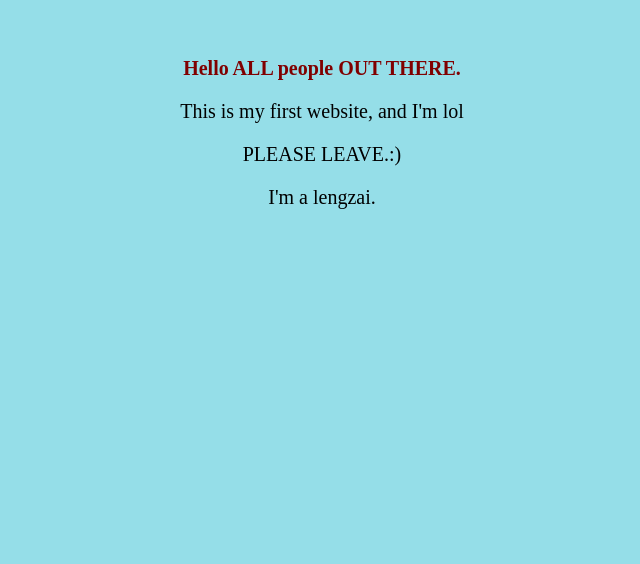
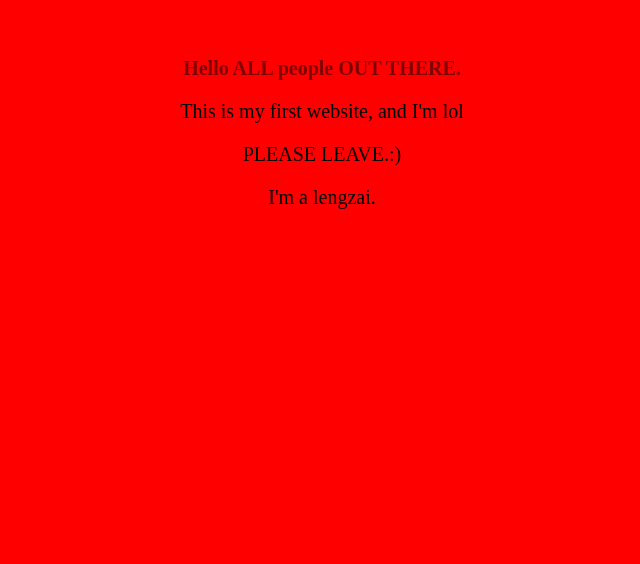
Before and after one commit to ahlin1231/ahlin1231.github.io, a plain HTML site: page index.html in a window 1280 px wide. Shown: the part 236-800 px from the top of the page, without its empty margins (318-958 px from the left). Drawn offline with Linux system fonts and the light colour scheme.

Commit message:
Update index.css

```diff
--- a/index.css
+++ b/index.css
@@ -7,7 +7,7 @@ h1 {
   background: white
 }
 body {
-  background: #95DEE8;
+  background: red;
   font-size: 20px;
 }
 
```
